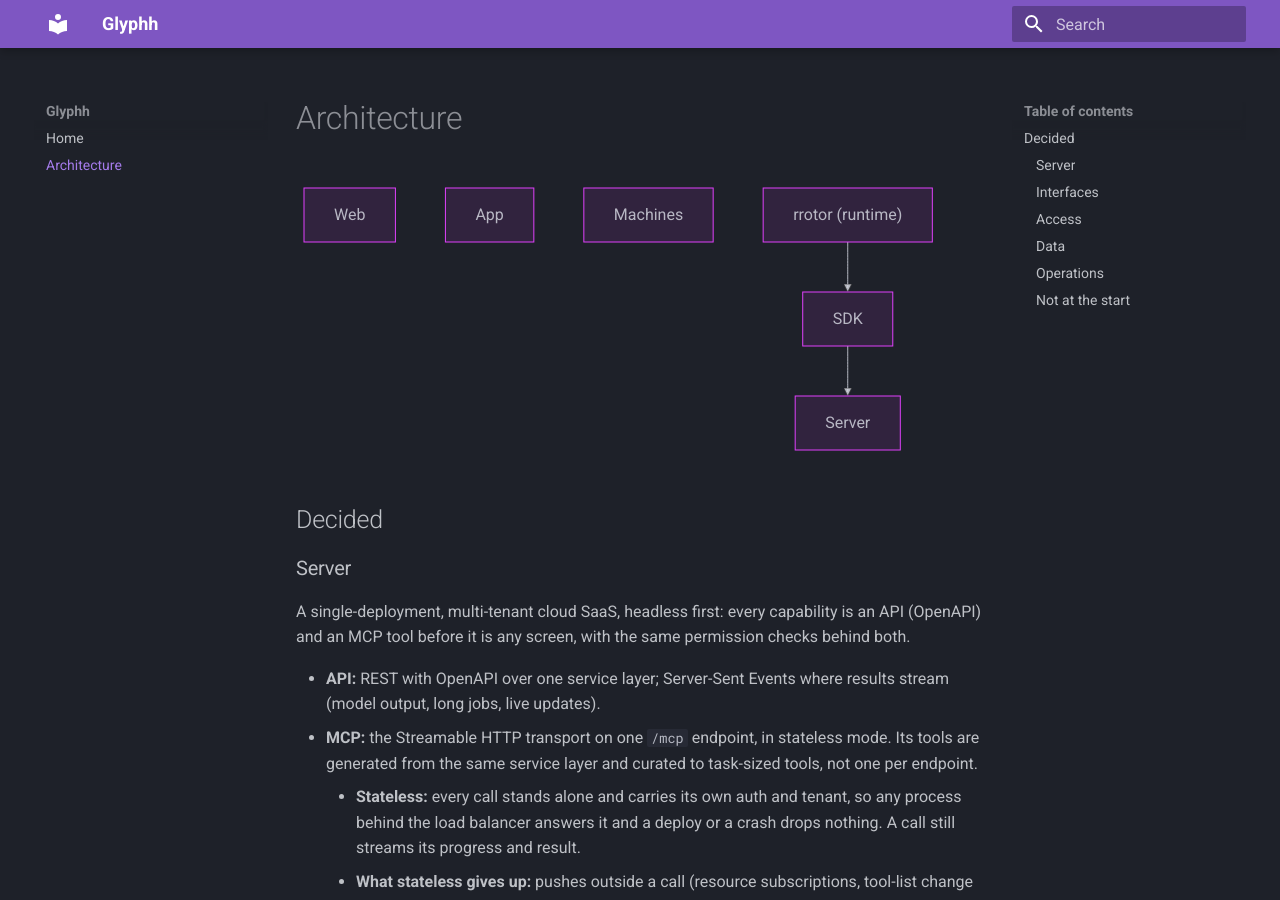
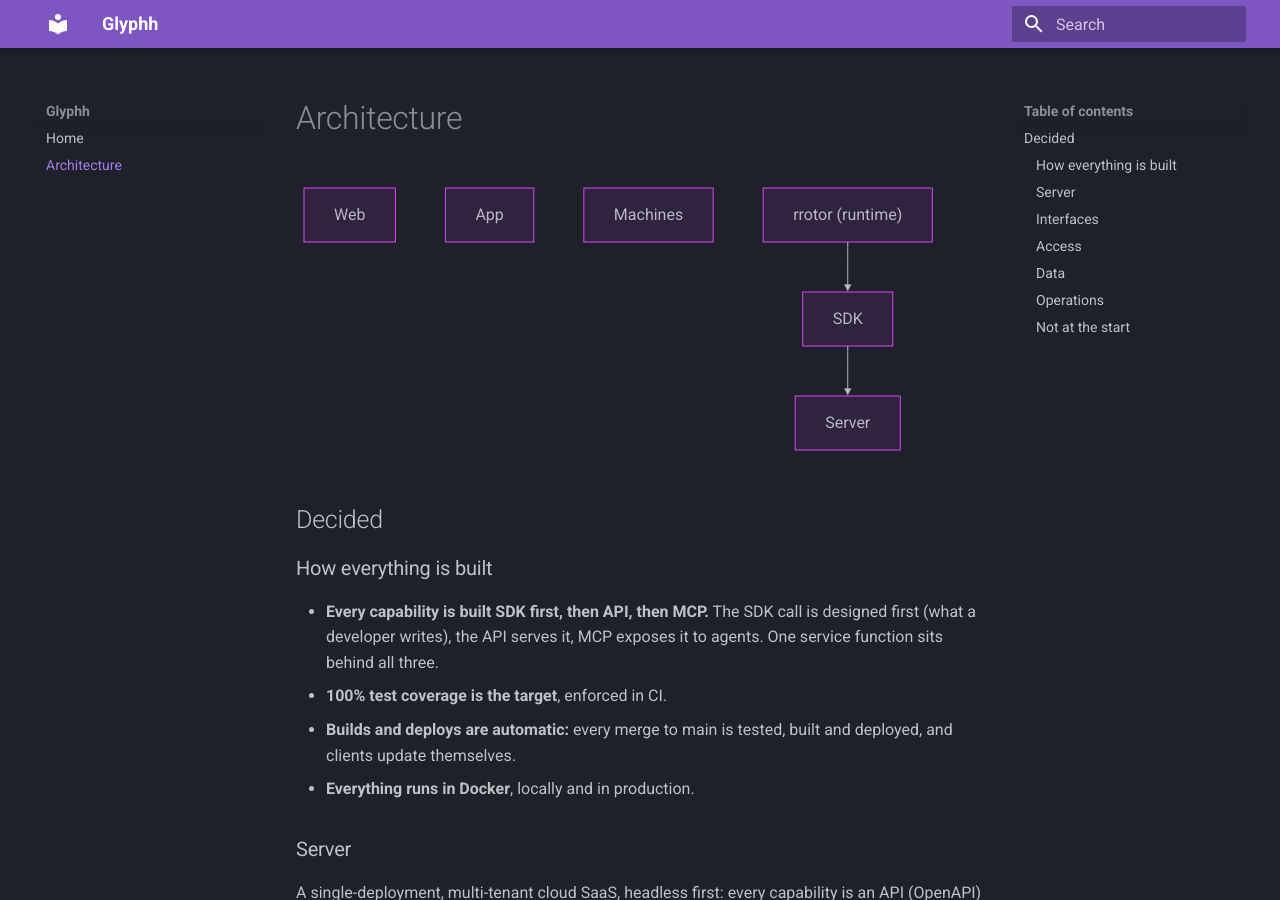
Before and after one commit to glyphh-ai/server, an MkDocs documentation site: the page built from docs/architecture.md, in a window 1280 px wide and 900 px high. Built offline with MkDocs 1.6.1 and Material for MkDocs 9.7.7, drawn with Linux system fonts in a browser that asks for light colours.

Commit message:
Architecture: how everything is built
Co-Authored-By: Claude Opus 5.5 <noreply@anthropic.com>

````diff
--- a/docs/architecture.md
+++ b/docs/architecture.md
@@ -9,6 +9,13 @@ flowchart TB
 ```
 
 ## Decided
+
+### How everything is built
+
+- **Every capability is built SDK first, then API, then MCP.** The SDK call is designed first (what a developer writes), the API serves it, MCP exposes it to agents. One service function sits behind all three.
+- **100% test coverage is the target**, enforced in CI.
+- **Builds and deploys are automatic:** every merge to main is tested, built and deployed, and clients update themselves.
+- **Everything runs in Docker**, locally and in production.
 
 ### Server
 
````
